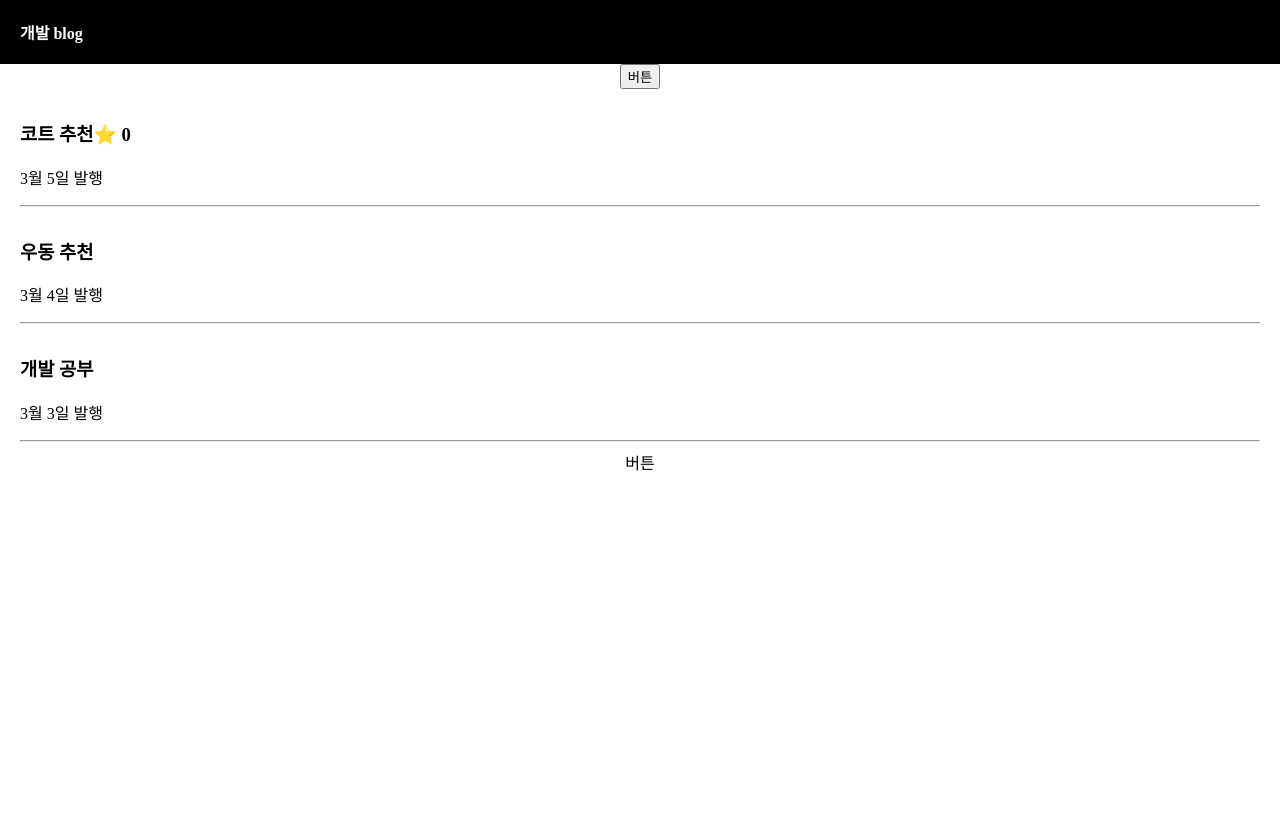
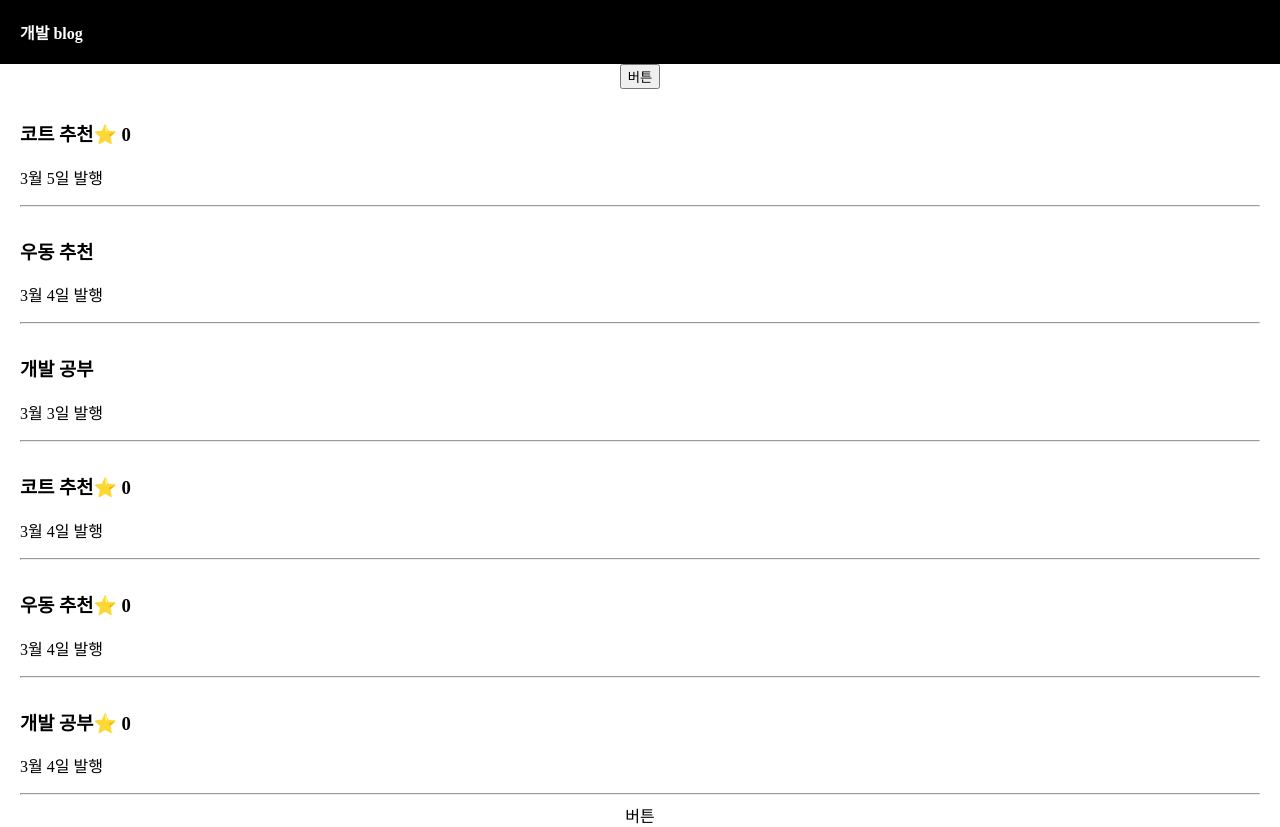
Before and after one commit to AhGnuesHo/React-class, a React (Create React App) app: page / in a window 1280 px wide. Shown: the top 827 px of the page. Before the commit the page ends 800 px from the top, so only its background shows below. Built offline with nearby package versions, Linux system fonts and the light colour scheme.

Commit message:
for 사용하기

```diff
--- a/src/App.js
+++ b/src/App.js
@@ -14,13 +14,21 @@ function App(){
   // useState안에는 배열이나 오브젝트가 들어가도 된다. useState(['코트 추천','우동 추천']) { 글 제목[1] }
   // state를 사용하는 이유는 웹이 app처럼 동작하게 만들고 싶어서 사용한다
   // state는 변경되면 랜더링이 자동으로 된다. 새로고침이 필요없다. 즉 자주바뀌는 데이터는 state사용
-
+  // let [별, 별변경] = useState([0,0,0]);
   let [별, 별변경] = useState(0);
   // state 변경 할 수 있는 방법
   // 별변경 함수를 사용
 
   // 모달 창이 보이는지 안보이는지 상태 저장
   let [모달, 모달변경] = useState(false);
+
+  // 어레이의 모든 데이터에 2를 곱하고 싶은경우
+  var 어레이 = [2,3,4];
+  // map으로 하나씩 꺼내기
+  var new어레이 = 어레이.map(function(a){
+    return a * 2;
+  })
+
 
   let posts = '강남 고기 맛집';
 
@@ -59,6 +67,23 @@ function App(){
         <p>3월 3일 발행</p>
         <hr/>
       </div>
+
+      {/* 반복문을 for대신 map */}
+      {
+        글제목.map((a)=>{
+           return  (
+           <div className="list">
+            <h3 onClick = {() => {모달 === true ? 모달변경(false) : 모달변경(true)}}>
+              {a}<span onClick={ ()=>{ 별변경(별 + 1)} }>⭐️</span> {별}
+            </h3>
+            <p>3월 4일 발행</p>
+            <hr/>
+           </div>
+         )
+        })
+      }
+
+
       {/*  <div className='modal'>
               <h2>제목</h2>
               <p>날짜</p>
```
